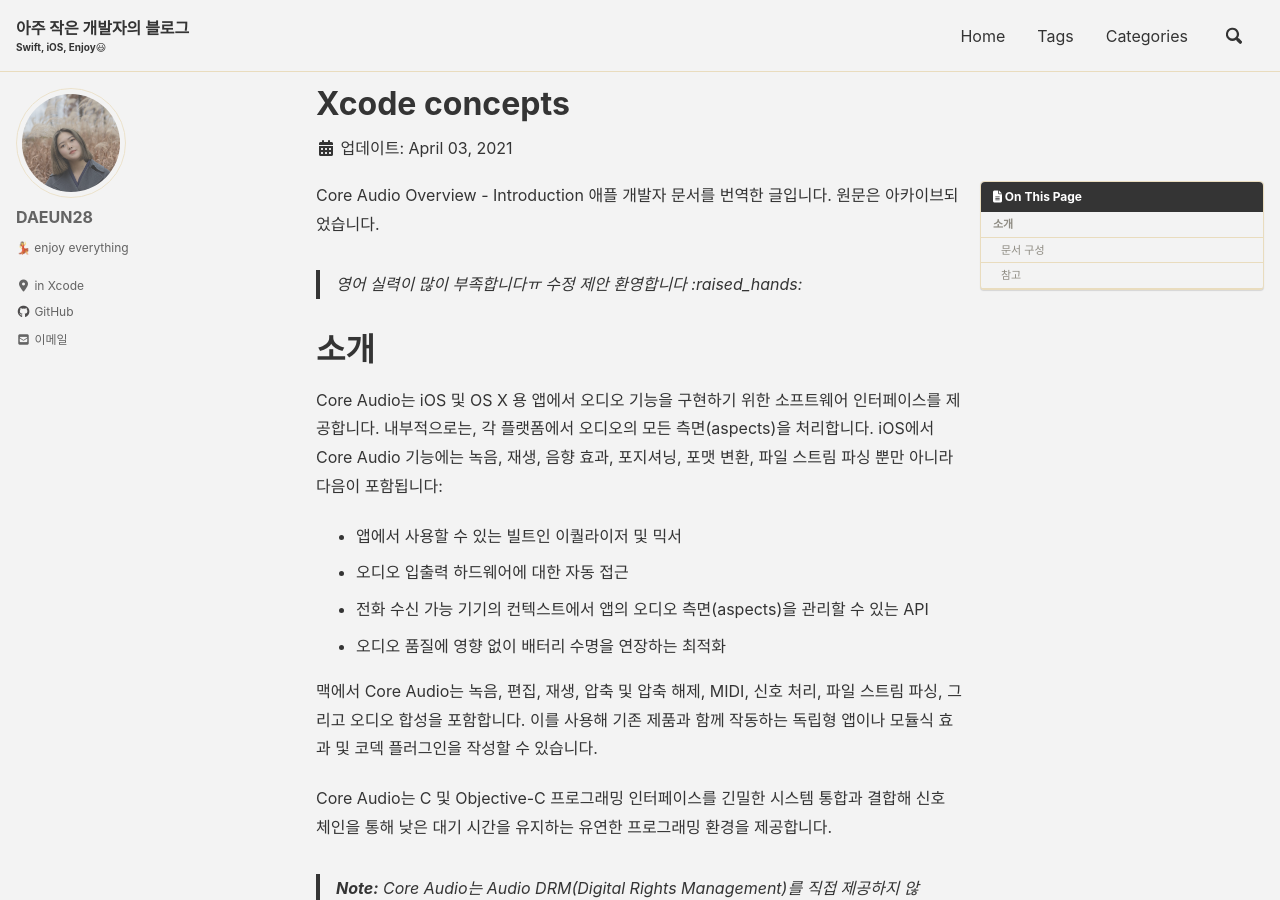
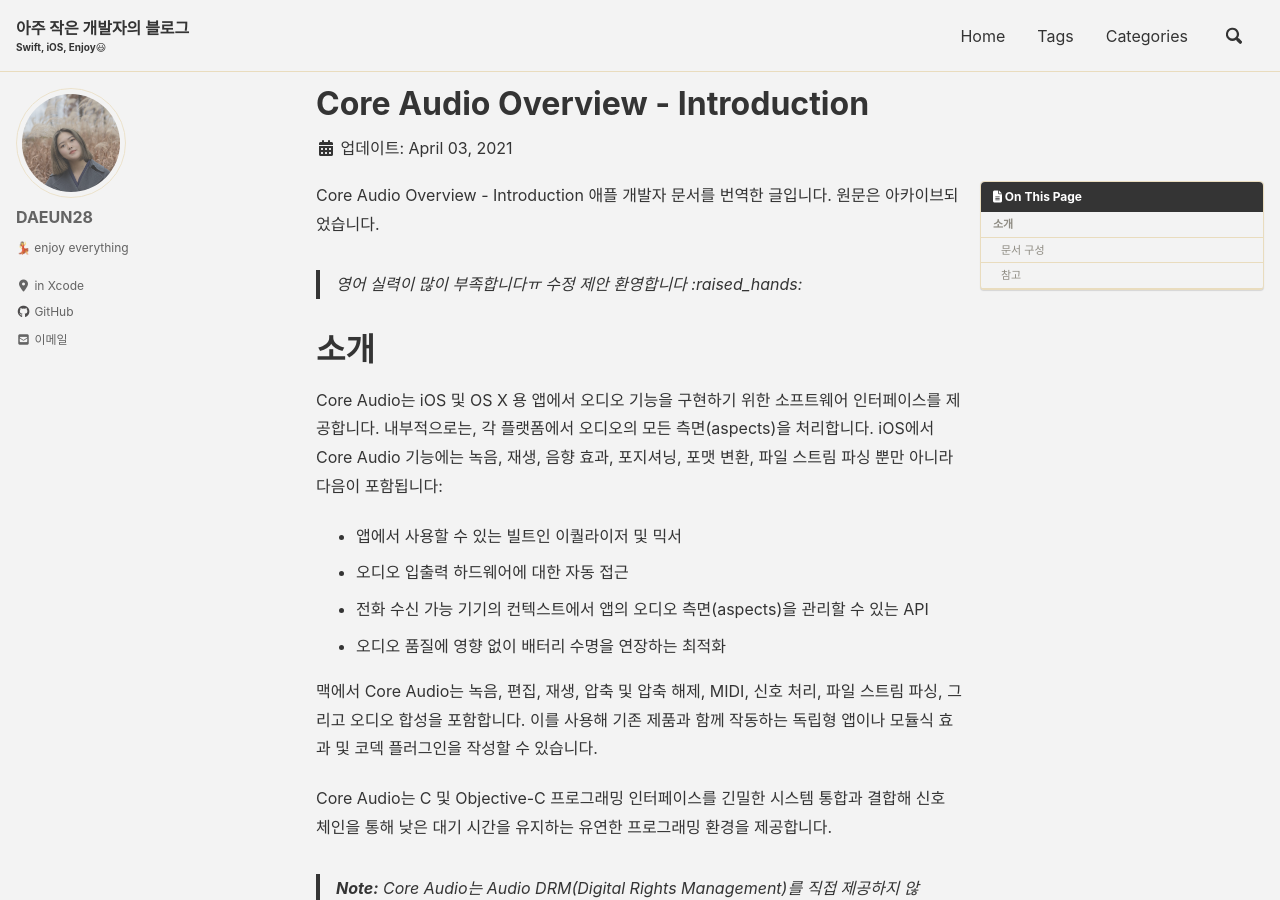
Before and after one commit to DAEUN28/DAEUN28.github.io, a Jekyll site: the page built from _posts/2021-04-03-post26.md, in a window 1280 px wide and 900 px high. Built offline with Jekyll 4.4.1, drawn with Linux system fonts in a browser that asks for light colours; cached includes are drawn as plain includes; nearby versions of some CDN libraries; comment, search, counter and statistics services are not loaded; some of the changed text lies outside the part shown.

Commit message:
Update 2021-04-03-post26.md

```diff
--- a/_posts/2021-04-03-post26.md
+++ b/_posts/2021-04-03-post26.md
@@ -1,11 +1,11 @@
 ---
-title: "Xcode concepts"
+title: "Core Audio Overview - Introduction"
 toc: true
 toc_sticky: true
 tags:
-  - Xcode
   - iOS
-categories: "도구사용법"
+  - Core_Audio
+categories: "Core_Audio"
 
 ---
 
```
